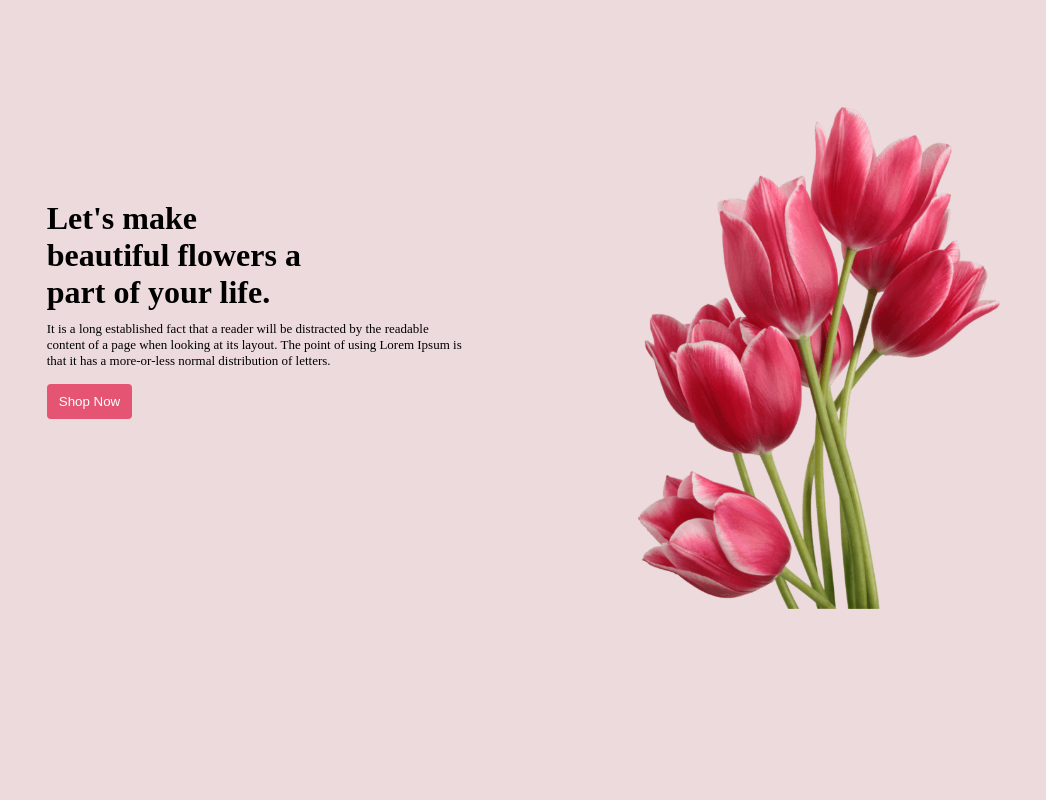
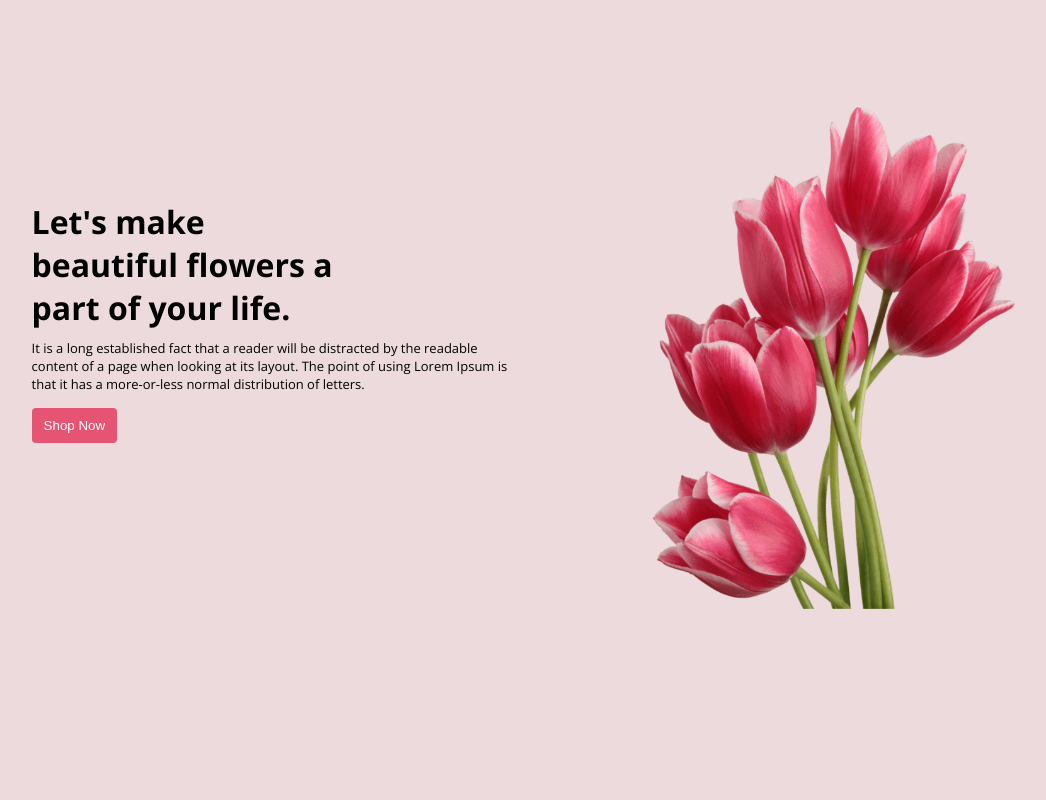
Before and after one commit to TausifTushar/flower-shop-assignment, a plain HTML site: page index.html in a window 1280 px wide. Shown: the top 800 px of the page, without its empty margins (182-1228 px from the left). Drawn offline with nearby package versions, Linux system fonts and the light colour scheme.

Commit message:
new update

```diff
--- a/index.html
+++ b/index.html
@@ -4,6 +4,10 @@
     <meta charset="UTF-8">
     <meta name="viewport" content="width=device-width, initial-scale=1.0">
     <title>Flower Shop</title>
+    <link rel="preconnect" href="https://fonts.googleapis.com">
+<link rel="preconnect" href="https://fonts.gstatic.com" crossorigin>
+<link href="https://fonts.googleapis.com/css2?family=Open+Sans:ital,wght@0,300;0,
+400;0,500;0,600;0,700;0,800;1,300;1,400;1,500;1,600;1,700;1,800&display=swap" rel="stylesheet">
     <link rel="stylesheet" href="style.css">
 </head>
 <body>
@@ -93,8 +97,6 @@
                 <input type="email" name="" id="" placeholder="Enter your email here...">
                 <button class="header-btn">Subscribe</button>
             </div>
-
-
         </div>
 
     </main>
--- a/style.css
+++ b/style.css
@@ -3,6 +3,9 @@
     padding: 0;
 }
 /*Head Part Start*/
+body{
+    font-family: 'Open Sans', sans-serif;
+}
 .banner-container{
     height: 100vh;
     background-color: #eddadd;
```
